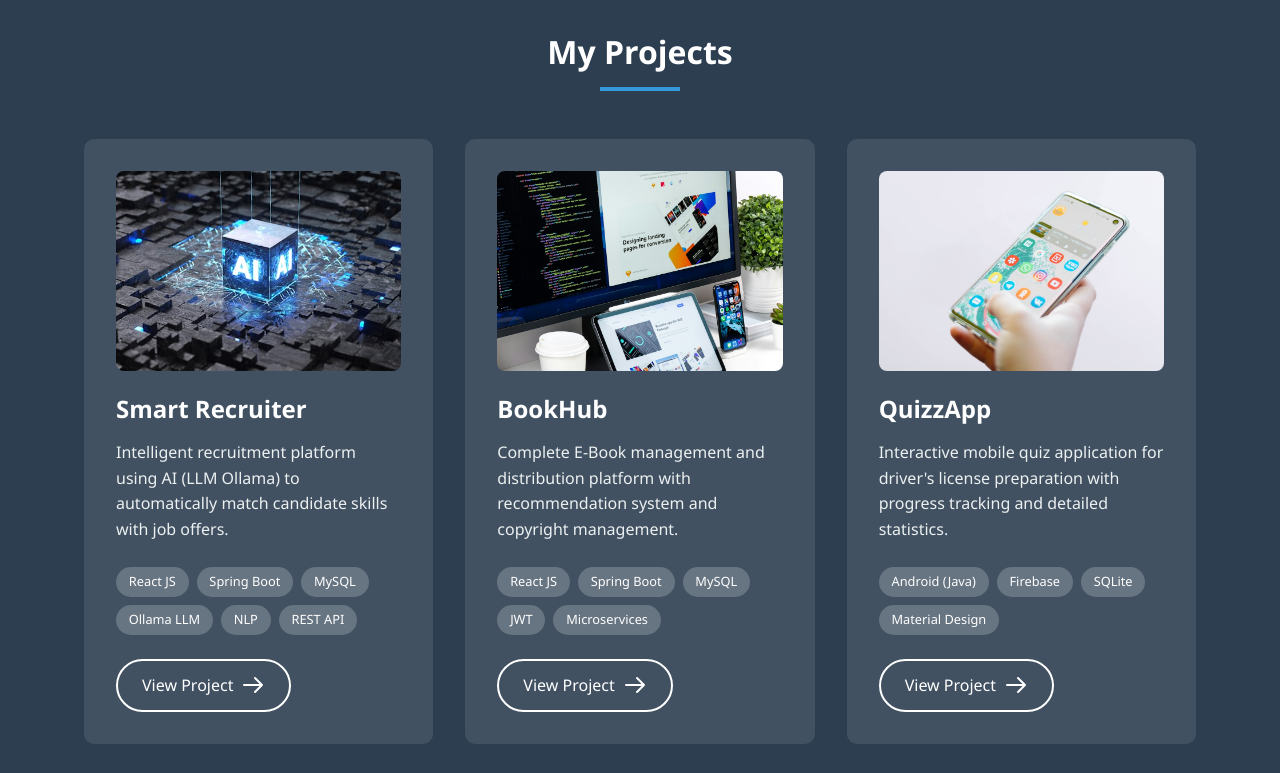
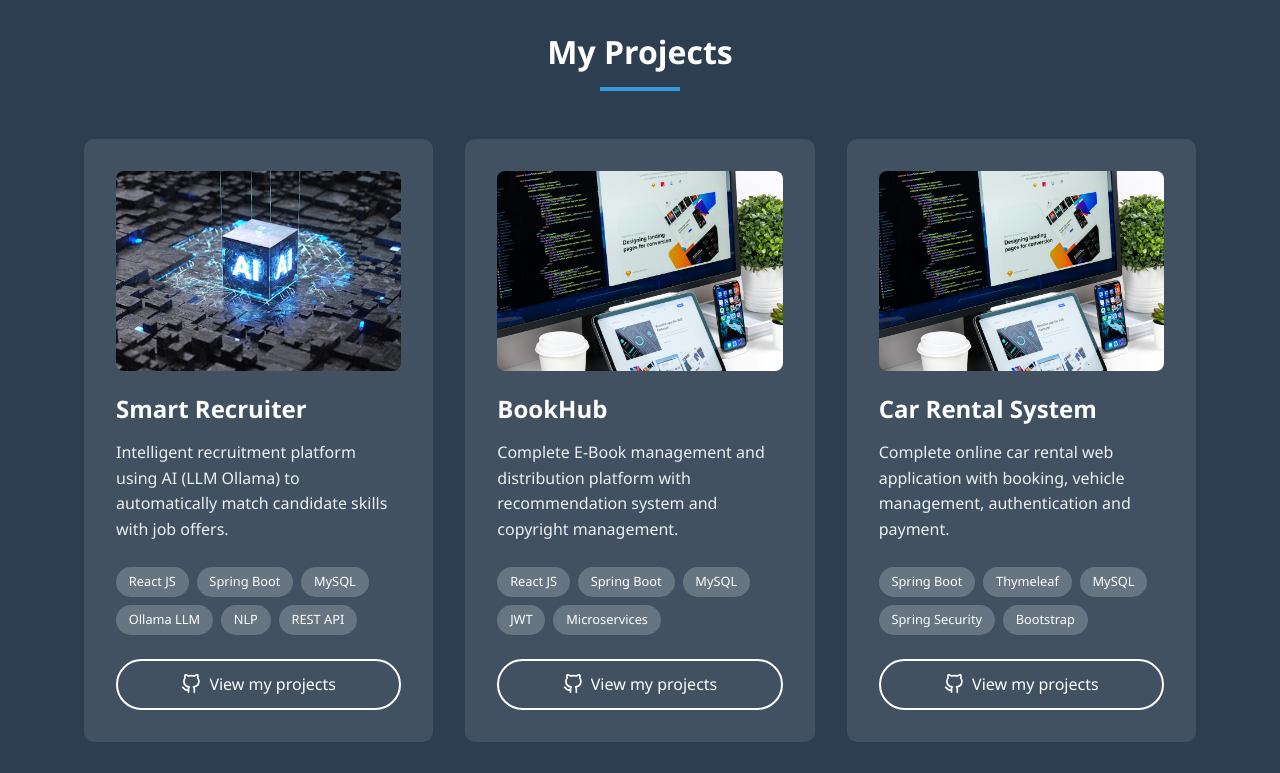
Before and after one commit to tahahb02/portfolio, a React (Create React App) app: page / in a window 1280 px wide. Shown: the part 4260-5033 px from the top of the page. Built offline with nearby package versions, Linux system fonts and the light colour scheme.

Commit message:
link githib projets

```diff
--- a/src/App.js
+++ b/src/App.js
@@ -23,7 +23,7 @@ const flagUrls = {
   de: 'https://flagcdn.com/w320/de.png'
 };
 
-// Fichier de traductions (inchangé)
+// Fichier de traductions (mis à jour avec les nouveaux projets)
 const translations = {
   fr: {
     nav: {
@@ -153,25 +153,31 @@ const translations = {
           title: "Smart Recruiter",
           description: "Plateforme de recrutement intelligent utilisant l'IA (LLM Ollama) pour matcher automatiquement les compétences des candidats avec les offres d'emploi.",
           tech: ["React JS", "Spring Boot", "MySQL", "Ollama LLM", "NLP", "REST API"],
-          viewProject: "Voir le projet"
+          viewProject: "Voir mes projets",
         },
         {
           title: "BookHub",
           description: "Plateforme complète de gestion et distribution d'E-Books avec système de recommandation et gestion des droits d'auteur.",
           tech: ["React JS", "Spring Boot", "MySQL", "JWT", "Microservices"],
-          viewProject: "Voir le projet"
+          viewProject: "Voir mes projets",
+        },
+        {
+          title: "Car Rental System",
+          description: "Application web complète de location de voiture en ligne avec réservation, gestion des véhicules, authentification et paiement.",
+          tech: ["Spring Boot", "Thymeleaf", "MySQL", "Spring Security", "Bootstrap"],
+          viewProject: "Voir mes projets",
         },
         {
           title: "QuizzApp",
           description: "Application mobile de quiz interactif pour la préparation au permis de conduire avec suivi des progrès et statistiques détaillées.",
           tech: ["Android (Java)", "Firebase", "SQLite", "Material Design"],
-          viewProject: "Voir le projet"
+          viewProject: "Voir mes projets",
         },
         {
           title: "FiTTrack Web App",
           description: "Application web de calcul de calories et suivi nutritionnel avec recommandations personnalisées et suivi des objectifs de santé.",
-          tech: ["React JS", "Node.js", "MongoDB", "Chart.js", "JWT Auth"],
-          viewProject: "Voir le projet"
+          tech: ["Django", "React JS", "MySQL", "Chart.js", "JWT Auth", "REST API"],
+          viewProject: "Voir mes projets",
         }
       ]
     },
@@ -354,25 +360,31 @@ const translations = {
           title: "Smart Recruiter",
           description: "Intelligent recruitment platform using AI (LLM Ollama) to automatically match candidate skills with job offers.",
           tech: ["React JS", "Spring Boot", "MySQL", "Ollama LLM", "NLP", "REST API"],
-          viewProject: "View Project"
+          viewProject: "View my projects",
         },
         {
           title: "BookHub",
           description: "Complete E-Book management and distribution platform with recommendation system and copyright management.",
           tech: ["React JS", "Spring Boot", "MySQL", "JWT", "Microservices"],
-          viewProject: "View Project"
+          viewProject: "View my projects",
+        },
+        {
+          title: "Car Rental System",
+          description: "Complete online car rental web application with booking, vehicle management, authentication and payment.",
+          tech: ["Spring Boot", "Thymeleaf", "MySQL", "Spring Security", "Bootstrap"],
+          viewProject: "View my projects",
         },
         {
           title: "QuizzApp",
           description: "Interactive mobile quiz application for driver's license preparation with progress tracking and detailed statistics.",
           tech: ["Android (Java)", "Firebase", "SQLite", "Material Design"],
-          viewProject: "View Project"
+          viewProject: "View my projects",
         },
         {
           title: "FiTTrack Web App",
           description: "Web application for calorie calculation and nutritional tracking with personalized recommendations and health goals tracking.",
-          tech: ["React JS", "Node.js", "MongoDB", "Chart.js", "JWT Auth"],
-          viewProject: "View Project"
+          tech: ["Django", "React JS", "MySQL", "Chart.js", "JWT Auth", "REST API"],
+          viewProject: "View my projects",
         }
       ]
     },
@@ -555,25 +567,31 @@ const translations = {
           title: "Smart Recruiter",
           description: "Intelligente Rekrutierungsplattform mit KI (LLM Ollama) zur automatischen Zuordnung von Kandidatenfähigkeiten zu Stellenangeboten.",
           tech: ["React JS", "Spring Boot", "MySQL", "Ollama LLM", "NLP", "REST API"],
-          viewProject: "Projekt ansehen"
+          viewProject: "Meine Projekte ansehen",
         },
         {
           title: "BookHub",
           description: "Komplette E-Book-Management- und Vertriebsplattform mit Empfehlungssystem et Urheberrechtsverwaltung.",
           tech: ["React JS", "Spring Boot", "MySQL", "JWT", "Microservices"],
-          viewProject: "Projekt ansehen"
+          viewProject: "Meine Projekte ansehen",
+        },
+        {
+          title: "Car Rental System",
+          description: "Komplette Online-Autovermietungs-Webanwendung mit Buchung, Fahrzeugverwaltung, Authentifizierung und Zahlung.",
+          tech: ["Spring Boot", "Thymeleaf", "MySQL", "Spring Security", "Bootstrap"],
+          viewProject: "Meine Projekte ansehen",
         },
         {
           title: "QuizzApp",
           description: "Interaktive Mobile-Quiz-App für die Führerscheinvorbereitung mit Fortschrittsverfolgung und detaillierten Statistiken.",
           tech: ["Android (Java)", "Firebase", "SQLite", "Material Design"],
-          viewProject: "Projekt ansehen"
+          viewProject: "Meine Projekte ansehen",
         },
         {
           title: "FiTTrack Web App",
           description: "Web-App zur Kalorienberechnung und Ernährungstracking mit personalisierten Empfehlungen und Gesundheitszielverfolgung.",
-          tech: ["React JS", "Node.js", "MongoDB", "Chart.js", "JWT Auth"],
-          viewProject: "Projekt ansehen"
+          tech: ["Django", "React JS", "MySQL", "Chart.js", "JWT Auth", "REST API"],
+          viewProject: "Meine Projekte ansehen",
         }
       ]
     },
@@ -643,6 +661,9 @@ const cvFileNames = {
   en: 'Taha_HILAL_BIK_CV_English.pdf',
   de: 'Taha_HILAL_BIK_CV_Deutsch.pdf'
 };
+
+// URL GitHub pour tous les projets
+const GITHUB_REPOS_URL = "https://github.com/tahahb02?tab=repositories";
 
 function App() {
   const [darkMode, setDarkMode] = useState(false);
@@ -739,11 +760,16 @@ function App() {
     );
   };
 
+  // Fonction pour ouvrir le dashboard GitHub
+  const openGitHubProjects = () => {
+    window.open(GITHUB_REPOS_URL, '_blank', 'noopener,noreferrer');
+  };
+
   return (
     <div className={`portfolio ${darkMode ? 'dark' : ''}`}>
       <SpeedInsights />
 
-      {/* Navigation */}
+      {/* Navigation - Version Mobile corrigée */}
       <nav className="navbar">
         <div className="container">
           <a href="#home" className="logo">Taha Hilal Bik</a>
@@ -760,7 +786,7 @@ function App() {
           </div>
 
           <div className="nav-actions">
-            {/* Language Selector - Toujours visible */}
+            {/* Language Selector */}
             <div className="language-selector">
               <button
                 className={`language-btn ${language === 'fr' ? 'active' : ''}`}
@@ -962,7 +988,7 @@ function App() {
             {t.projects.projects.map((project, index) => (
               <div className="project-card" data-aos="fade-up" data-aos-delay={index * 100} key={index}>
                 <div className="project-image">
-                  <img src={[aiImage, webDevImage, mobileDevImage, aiImage][index]} alt={project.title} />
+                  <img src={[aiImage, webDevImage, webDevImage, mobileDevImage, aiImage][index]} alt={project.title} />
                 </div>
                 <h3>{project.title}</h3>
                 <p className="project-description">{project.description}</p>
@@ -973,11 +999,7 @@ function App() {
                 </div>
                 <button
                   className="project-link"
-                  onClick={() => {
-                    alert(`${project.viewProject} - ${language === 'fr' ? 'Cette fonctionnalité sera bientôt disponible' :
-                           language === 'en' ? 'This feature will be available soon' :
-                           'Diese Funktion wird bald verfügbar sein'}`);
-                  }}
+                  onClick={openGitHubProjects}
                   style={{
                     background: 'none',
                     border: '2px solid white',
@@ -989,13 +1011,24 @@ function App() {
                     alignItems: 'center',
                     gap: '8px',
                     fontFamily: 'inherit',
-                    fontSize: 'inherit'
+                    fontSize: 'inherit',
+                    transition: 'all 0.3s ease',
+                    width: '100%',
+                    justifyContent: 'center'
+                  }}
+                  onMouseEnter={(e) => {
+                    e.target.style.background = 'white';
+                    e.target.style.color = 'black';
+                  }}
+                  onMouseLeave={(e) => {
+                    e.target.style.background = 'none';
+                    e.target.style.color = 'white';
                   }}
                 >
+                  <svg width="20" height="20" viewBox="0 0 24 24" fill="none" xmlns="http://www.w3.org/2000/svg">
+                    <path d="M9 19c-5 1.5-5-2.5-7-3m14 6v-3.87a3.37 3.37 0 0 0-.94-2.61c3.14-.35 6.44-1.54 6.44-7A5.44 5.44 0 0 0 20 4.77 5.07 5.07 0 0 0 19.91 1S18.73.65 16 2.48a13.38 13.38 0 0 0-7 0C6.27.65 5.09 1 5.09 1A5.07 5.07 0 0 0 5 4.77a5.44 5.44 0 0 0-1.5 3.78c0 5.42 3.3 6.61 6.44 7A3.37 3.37 0 0 0 9 18.13V22" stroke="currentColor" strokeWidth="2" strokeLinecap="round" strokeLinejoin="round"/>
+                  </svg>
                   <span>{project.viewProject}</span>
-                  <svg width="24" height="24" viewBox="0 0 24 24" fill="none" xmlns="http://www.w3.org/2000/svg">
-                    <path d="M14 5L21 12M21 12L14 19M21 12H3" stroke="currentColor" strokeWidth="2" strokeLinecap="round" strokeLinejoin="round"/>
-                  </svg>
                 </button>
               </div>
             ))}
```
